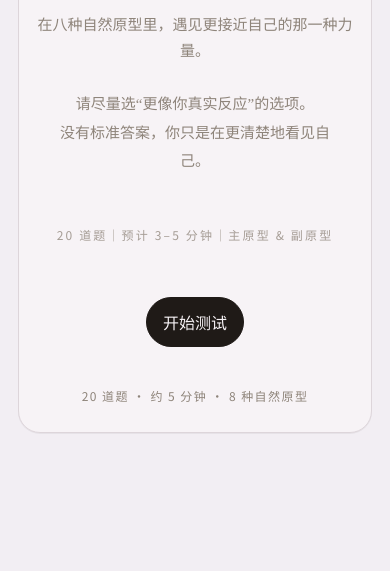
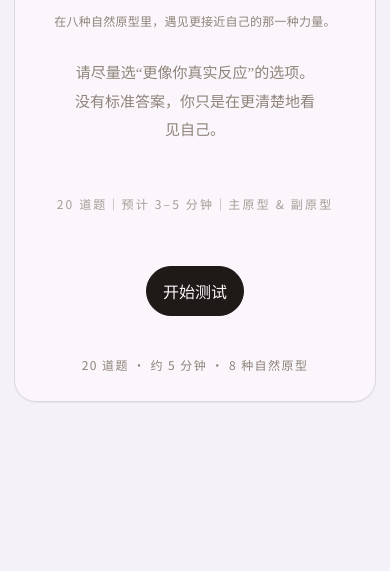
Before and after one commit to lylyl000/female-archetype-test, a website built with Vite: page index.html in a window 390 px wide. Shown: the part 273-844 px from the top of the page. Built offline with nearby package versions, Linux system fonts and the light colour scheme.

Commit message:
global.css

```diff
--- a/styles/global.css
+++ b/styles/global.css
@@ -1,10 +1,10 @@
 :root{
-  /* New global background: cool muted mauve-gray (distinct from HERTI cream) */
-  --bg: #F2EEF3;
-  --surface: #F7F3F6;
+  /* New global background: soft misty lavender-pink (cooler, cleaner, less "paper/cream") */
+  --bg: #F4F1F8;
+  --surface: #FAF6FB;
   --text: #1F1A17;
   --muted: #8E847A;
-  --border: #DDD5DA;
+  --border: #DED7E3;
 
   --r-xl: 22px;
   --r-lg: 18px;
@@ -375,6 +375,29 @@ button{font:inherit}
   max-width: 36ch;
   margin:0;
 }
+
+/* Mobile home poster tuning */
+@media (max-width: 430px){
+  /* slightly more screen width, but keep comfortable copy padding */
+  .shell{padding-left:14px; padding-right:14px}
+  .poster{padding-left:20px; padding-right:20px}
+
+  /* Force the key tagline to stay one line without looking cramped */
+  .startSubtitle{
+    white-space: nowrap;
+    font-size:12px;
+    letter-spacing:.02em;
+  }
+
+  /* Give the 2-line guidance copy more breathing room */
+  .startLead{
+    max-width: 32ch;
+    padding-left:10px;
+    padding-right:10px;
+    font-size:12px;
+    line-height:1.9;
+  }
+}
 .poster .bottomMeta{
   margin-top:auto;
   padding-top:22px;
@@ -441,6 +464,7 @@ button{font:inherit}
   letter-spacing:.02em;
   font-weight:600;
   font-family:"Noto Serif SC","Source Han Serif SC","Songti SC",serif;
+  /* 模块标题层级：浅咖/灰褐，克制但可读 */
   color: color-mix(in srgb, var(--muted) 92%, var(--text));
 }
 
```
